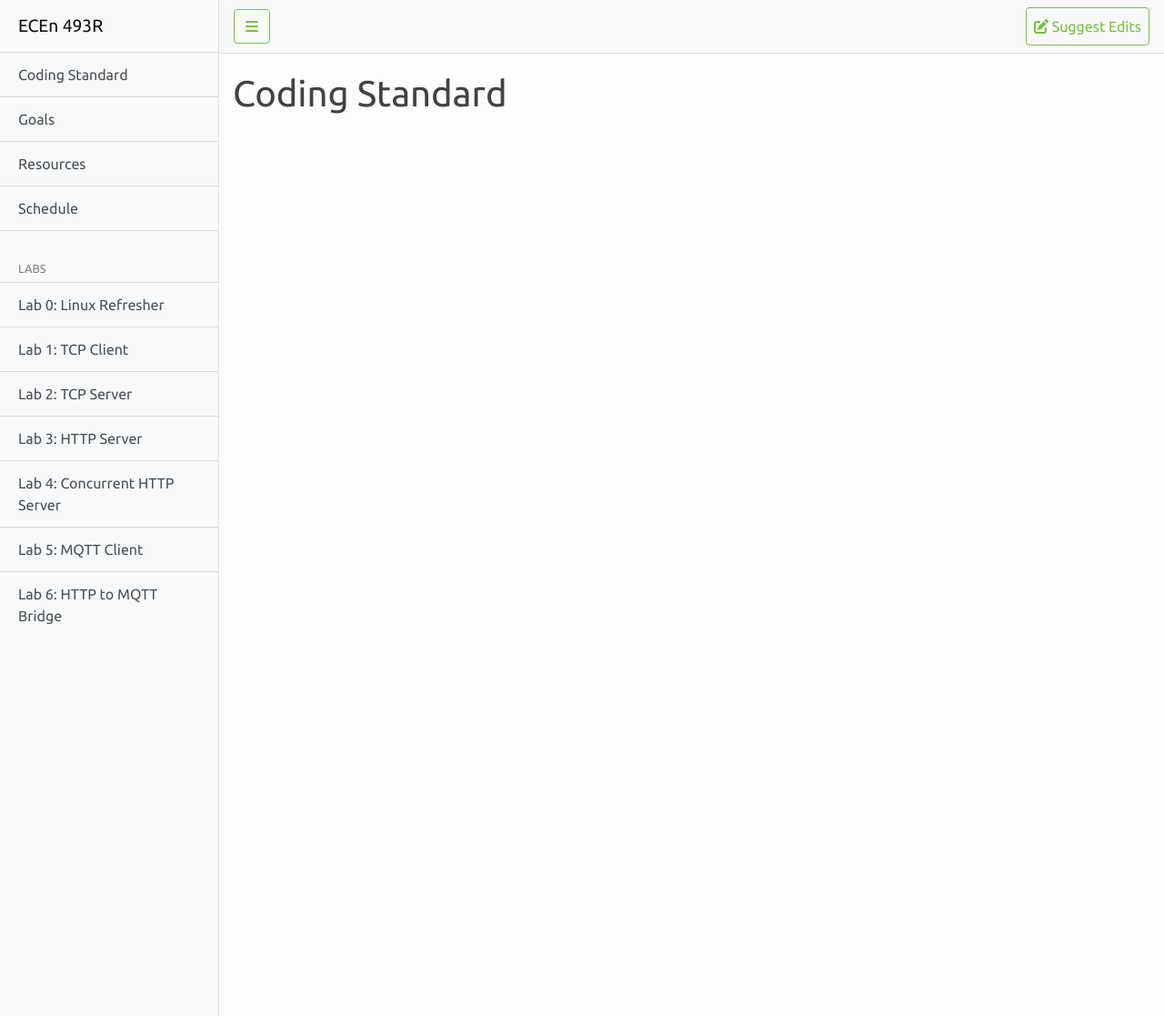
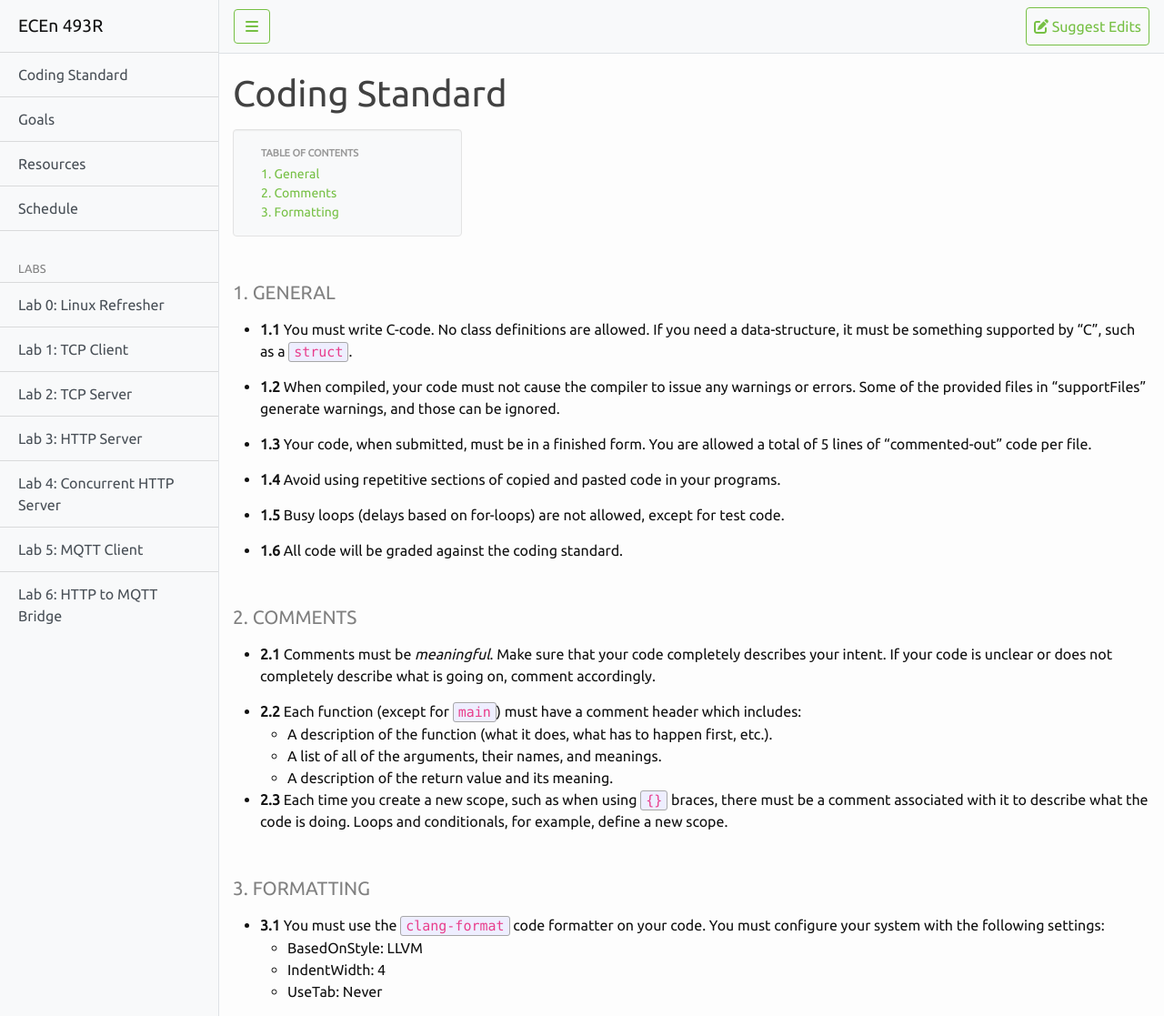
Before and after one commit to byuccl/dac_sdc_2022, a Jekyll site: the page built from _other_pages/coding_standard.md, in a window 1280 px wide and 1117 px high. Shown: the whole window at 91% size. Built offline with Jekyll 4.4.1, drawn with Linux system fonts in a browser that asks for light colours; nearby versions of some CDN libraries.

Commit message:
Add coding standard

```diff
--- a/_other_pages/coding_standard.md
+++ b/_other_pages/coding_standard.md
@@ -1,4 +1,36 @@
 ---
 title: Coding Standard
 layout: page
+toc: true
 ---
+
+### 1. General
+
+* **1.1** You must write C-code. No class definitions are allowed. If you need a data-structure, it must be something supported by "C", such as a `struct`.
+
+* **1.2** When compiled, your code must not cause the compiler to issue any warnings or errors. Some of the provided files in "supportFiles" generate warnings, and those can be ignored.
+
+* **1.3** Your code, when submitted, must be in a finished form. You are allowed a total of 5 lines of "commented-out" code per file.
+
+* **1.4** Avoid using repetitive sections of copied and pasted code in your programs.
+
+* **1.5** Busy loops (delays based on for-loops) are not allowed, except for test code.
+
+* **1.6** All code will be graded against the coding standard.
+
+### 2. Comments
+* **2.1** Comments must be _meaningful_. Make sure that your code completely describes your intent. If your code is unclear or does not completely describe what is going on, comment accordingly.
+
+* **2.2** Each function (except for `main`) must have a comment header which includes:
+    - A description of the function (what it does, what has to happen first, etc.).
+    - A list of all of the arguments, their names, and meanings.
+    - A description of the return value and its meaning.
+
+* **2.3** Each time you create a new scope, such as when using `{}` braces, there must be a comment associated with it to describe what the code is doing. Loops and conditionals, for example, define a new scope.
+
+
+### 3. Formatting
+* **3.1** You must use the `clang-format` code formatter on your code. You must configure your system with the following settings:
+    - BasedOnStyle: LLVM
+    - IndentWidth: 4
+    - UseTab: Never
```
